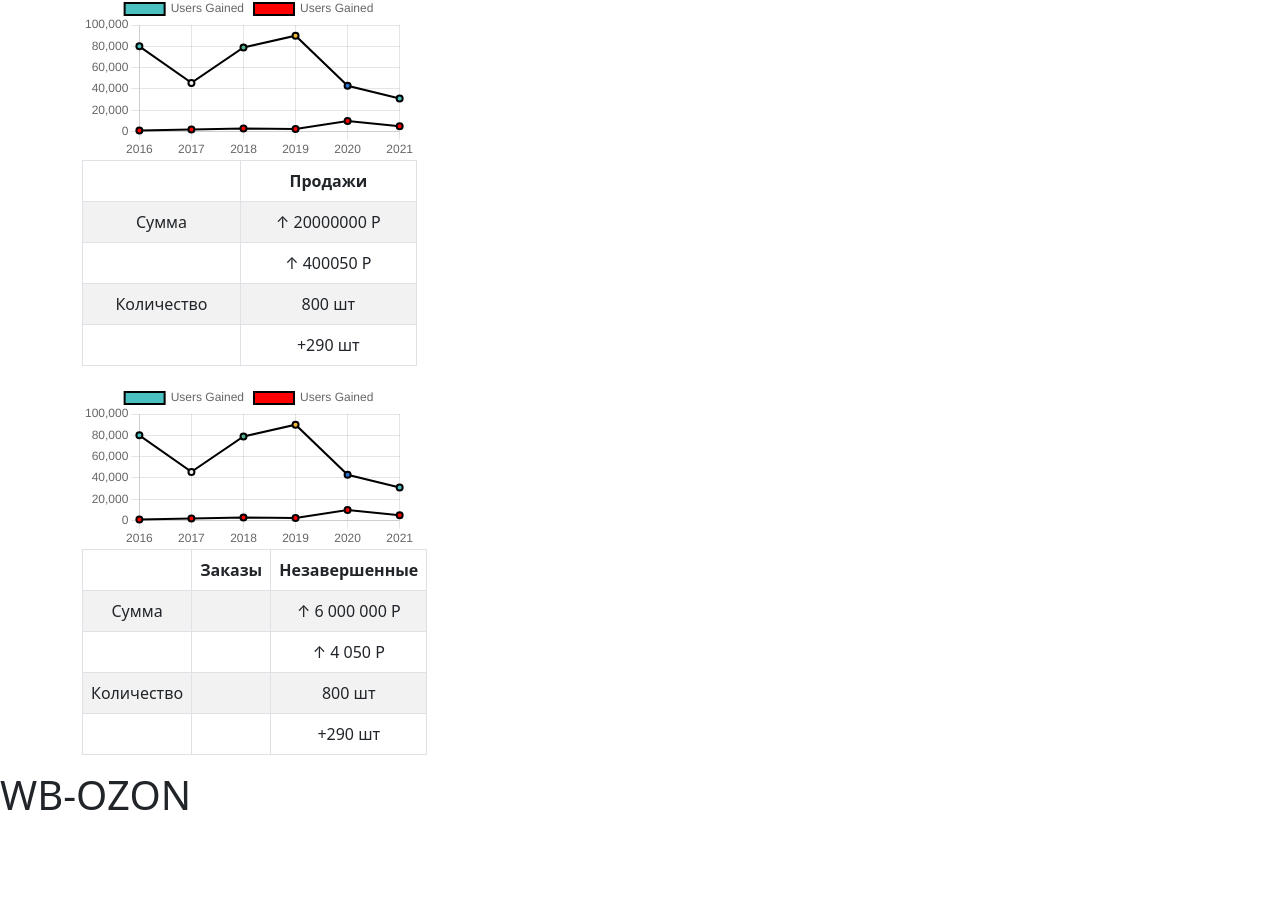
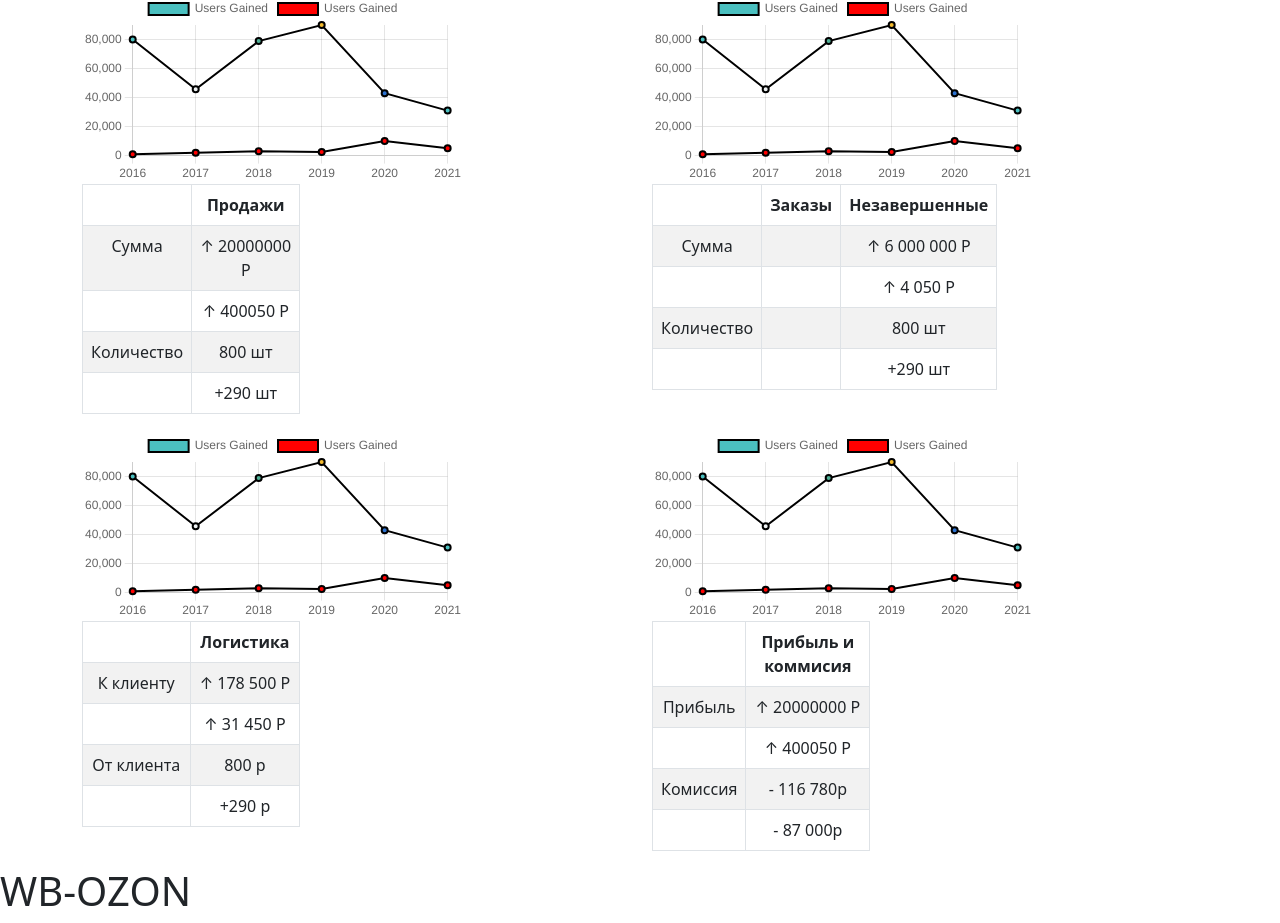
Before and after one commit to lunaaur/WB-OZON-Dashboard, a React (Create React App) app in the folder client/: page /allbrief in a window 1280 px wide. Shown: the part 137-1060 px from the top of the page. Before the commit the page ends 964 px from the top, so only its background shows below. Built offline with nearby package versions, Linux system fonts and the light colour scheme; the HTML template or start-up script is replaced by a standard one.

Commit message:
tablechart

```diff
--- a/client/src/components/Tables/Tables.jsx
+++ b/client/src/components/Tables/Tables.jsx
@@ -41,13 +41,13 @@
   return (
     <>
     <div className="container">
-      <div className="row justify-content-start text-center">
-        <div className='"col-4"'>
-            <div style={{ width: '30%' }}>
+      <div className="row justify-content-around text-center">
+        <div className="col-6">
+            <div style={{ width: '70%' }}>
             <LineChart chartData={userData} />
             </div>
 
-            <Table striped bordered hover style={{maxWidth:'30%'}}>
+            <Table striped bordered hover style={{maxWidth:'40%'}}>
          <thead>
         <tr>
             <th></th>
@@ -75,12 +75,12 @@
             </Table>
         </div>
 
-        <div className='"col-4"'>
-          <div style={{ width: '30%' }}>
+        <div className="col-6">
+          <div style={{ width: '70%' }}>
           <LineChart chartData={userData} />
           </div>
 
-          <Table striped bordered hover style={{maxWidth:'30%'}}>
+          <Table striped bordered hover style={{maxWidth:'40%'}}>
          <thead>
         <tr>
             <th></th>
@@ -114,12 +114,12 @@
         </div>
       </div>
 
-      {/* <div className="row justify-content-around text-center">
-          <div className='"col-md-4"'>
-              <div style={{ width: '30%' }}>
+      <div className="row justify-content-around text-center">
+          <div className="col-6">
+              <div style={{ width: '70%' }}>
               <LineChart chartData={userData} />
               </div>
-              <Table striped bordered hover style={{maxWidth:'15%'}}>
+              <Table striped bordered hover style={{maxWidth:'40%'}}>
              <thead>
             <tr>
                 <th></th>
@@ -146,17 +146,11 @@
           </tbody>
               </Table>
           </div>
-      </div>
-
-
-
-        <div className="row d-flex flex-row justify-content-around text-center">
-
-    <div style={{ width: '30%' }}>
-    <LineChart chartData={userData} />
-    </div>
-
-            <Table striped bordered hover style={{maxWidth:'15%'}}>
+          <div className="col-6">
+            <div style={{ width: '70%' }}>
+              <LineChart chartData={userData} />
+            </div>
+              <Table striped bordered hover style={{maxWidth:'40%'}}>
              <thead>
             <tr>
                 <th></th>
@@ -181,10 +175,11 @@
               <td>- 87 000р</td>
             </tr>
           </tbody>
-            </Table>
-            </div> */}
-            </div>
-            </>
+              </Table>
+          </div>
+      </div>
+    </div>
+    </>
   )
 }
 
```
